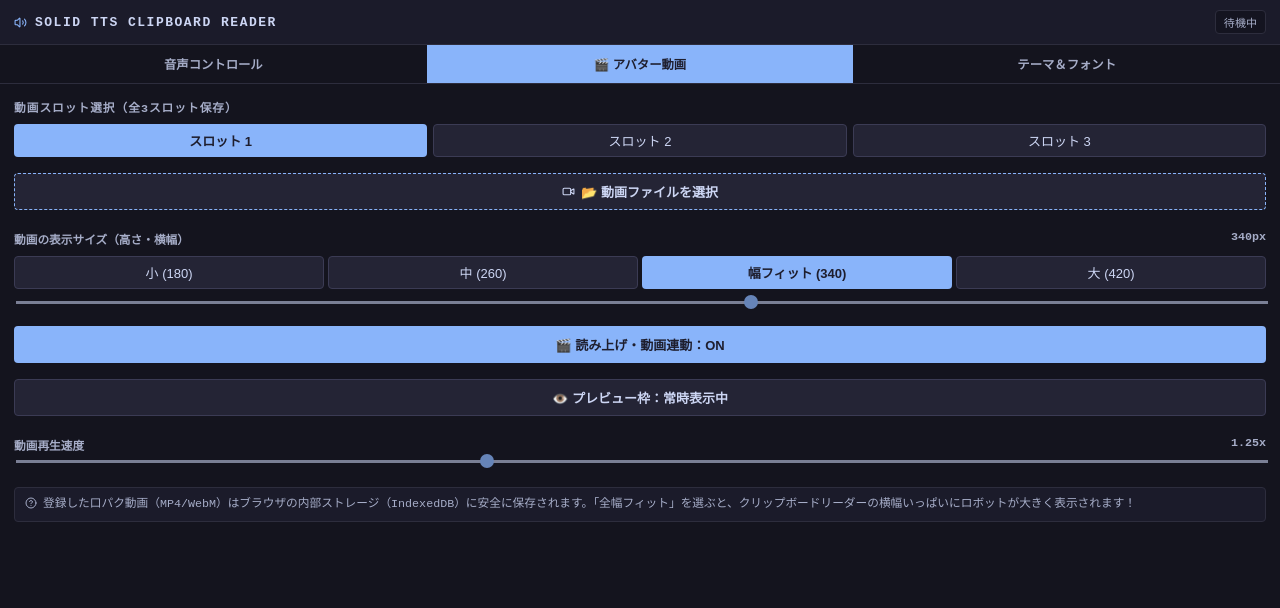
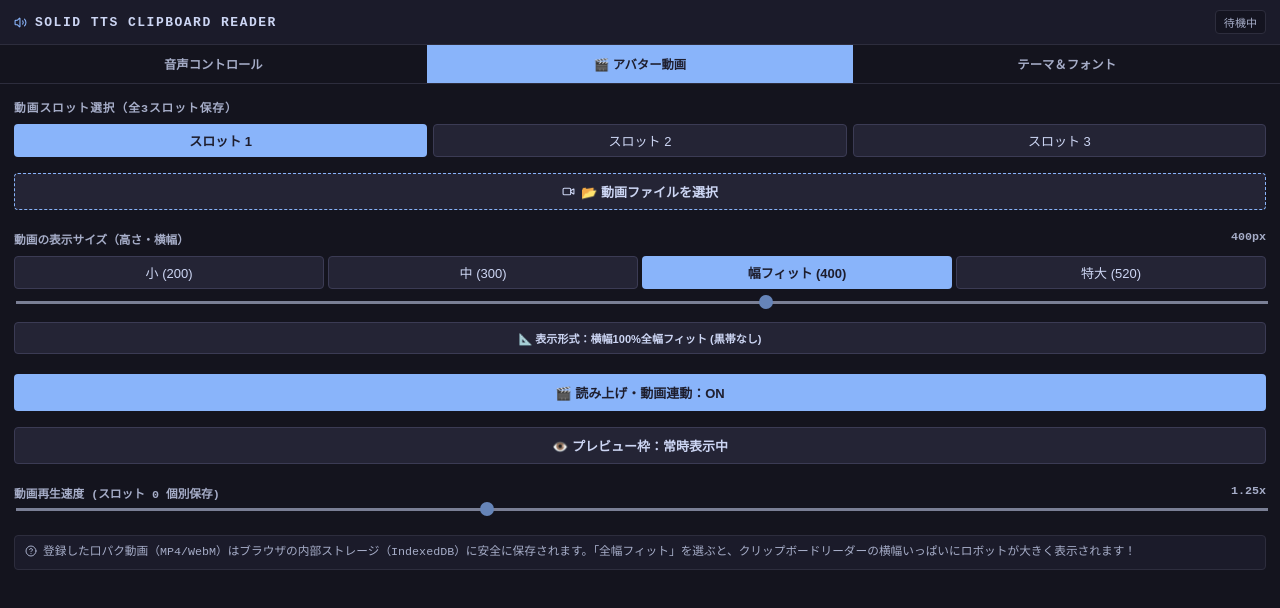
Before and after one commit to soroeru-afk/SOLID-TTS-CLIPBOARD-READER, a React (Vite) app: page / in a window 1280 px wide. Both pictures are taken after a click on the button "🎬 アバター動画". Shown: the top 608 px of the page. Built offline with nearby package versions, Linux system fonts and the light colour scheme.

Commit message:
feat: 横幅100%全幅フィット表示(黒帯なし)および動画再生速度のスロット別保存に対応

```diff
--- a/src/App.tsx
+++ b/src/App.tsx
@@ -118,12 +118,20 @@ export default function App() {
   // =============================================
   // アバター動画（口パク動画）State & 制御
   // =============================================
+  const getSlotVidSpeed = (slot: number) => {
+    const v = localStorage.getItem(`solid-tts-vid-speed-slot-${slot}`);
+    if (v) return parseFloat(v);
+    const old = localStorage.getItem("solid-tts-vid-speed");
+    return old ? parseFloat(old) : 1.25;
+  };
+
   const [vidSlot, setVidSlot] = useState(() => {
     const v = parseInt(localStorage.getItem("solid-tts-vid-slot") || "0");
     return isNaN(v) || v < 0 || v >= VID_SLOT_COUNT ? 0 : v;
   });
-  const [vidSpeed, setVidSpeed] = useState(() => parseFloat(localStorage.getItem("solid-tts-vid-speed") || "1.25"));
-  const [vidHeight, setVidHeight] = useState(() => parseInt(localStorage.getItem("solid-tts-vid-height") || "340")); // デフォルト幅フィット340px
+  const [vidSpeed, setVidSpeed] = useState(() => getSlotVidSpeed(vidSlot));
+  const [vidHeight, setVidHeight] = useState(() => parseInt(localStorage.getItem("solid-tts-vid-height") || "400")); // デフォルト幅フィット400px
+  const [vidFitMode, setVidFitMode] = useState<"cover" | "contain">(() => (localStorage.getItem("solid-tts-vid-fit") as "cover" | "contain") || "cover"); // デフォルト黒帯なし全幅
   const [vidSyncEnabled, setVidSyncEnabled] = useState(() => localStorage.getItem("solid-tts-vid-sync") !== "0"); // デフォルトON
   const [vidVisible, setVidVisible] = useState(() => localStorage.getItem("solid-tts-vid-visible") !== "0"); // デフォルトON
   const [videoBlobUrl, setVideoBlobUrl] = useState<string | null>(null);
@@ -154,13 +162,41 @@ export default function App() {
     if (videoRef.current) {
       videoRef.current.playbackRate = vidSpeed;
     }
-    localStorage.setItem("solid-tts-vid-speed", String(vidSpeed));
   }, [vidSpeed, videoBlobUrl]);
 
   // 動画表示高さの保存
   const changeVidHeight = (h: number) => {
     setVidHeight(h);
     localStorage.setItem("solid-tts-vid-height", String(h));
+  };
+
+  // 全幅フィット（cover / contain）の切り替え
+  const toggleVidFitMode = () => {
+    const next = vidFitMode === "cover" ? "contain" : "cover";
+    setVidFitMode(next);
+    localStorage.setItem("solid-tts-vid-fit", next);
+  };
+
+  // スロットごとの動画再生速度変更
+  const handleVidSpeedChange = (spd: number) => {
+    setVidSpeed(spd);
+    localStorage.setItem(`solid-tts-vid-speed-slot-${vidSlot}`, String(spd));
+    localStorage.setItem("solid-tts-vid-speed", String(spd));
+    if (videoRef.current) {
+      videoRef.current.playbackRate = spd;
+    }
+  };
+
+  // スロット切り替え（スロットごとの再生速度も自動復元）
+  const switchVidSlot = (idx: number) => {
+    pauseAvatarVideo();
+    setVidSlot(idx);
+    localStorage.setItem("solid-tts-vid-slot", String(idx));
+    const slotSpd = getSlotVidSpeed(idx);
+    setVidSpeed(slotSpd);
+    if (videoRef.current) {
+      videoRef.current.playbackRate = slotSpd;
+    }
   };
 
   // アバター動画の再生・一時停止処理
@@ -181,12 +217,6 @@ export default function App() {
     if (vid && !vid.paused) {
       vid.pause();
     }
-  };
-
-  const switchVidSlot = (idx: number) => {
-    pauseAvatarVideo();
-    setVidSlot(idx);
-    localStorage.setItem("solid-tts-vid-slot", String(idx));
   };
 
   const handleVideoUpload = async (e: React.ChangeEvent<HTMLInputElement>) => {
@@ -617,18 +647,26 @@ export default function App() {
             loop
             muted
             playsInline
-            className="avatar-video-element"
+            className={`avatar-video-element fit-${vidFitMode}`}
             style={{ maxHeight: `${vidHeight}px` }}
           />
-          {/* 右上クイックサイズ切り替えボタン */}
+          {/* 右上クイックサイズ＆フィット切り替えボタン */}
           <div className="avatar-size-bar">
             <button
-              onClick={() => changeVidHeight(vidHeight >= 340 ? 180 : 340)}
+              onClick={toggleVidFitMode}
               className="btn-size-toggle"
-              title={vidHeight >= 340 ? "標準サイズ(180px)に縮小" : "全幅フィット(340px)に拡大"}
+              title={vidFitMode === "cover" ? "全体収容(黒帯あり)に切替" : "横幅100%全幅フィット(黒帯なし)に切替"}
+              style={{ marginRight: "4px" }}
             >
-              {vidHeight >= 340 ? <Minimize2 size={11} /> : <Maximize2 size={11} />}
-              {vidHeight >= 340 ? "縮小" : "全幅フィット"}
+              {vidFitMode === "cover" ? "全幅フィット中" : "全体表示中"}
+            </button>
+            <button
+              onClick={() => changeVidHeight(vidHeight >= 400 ? 200 : 400)}
+              className="btn-size-toggle"
+              title={vidHeight >= 400 ? "標準サイズ(200px)に縮小" : "特大サイズ(400px)に拡大"}
+            >
+              {vidHeight >= 400 ? <Minimize2 size={11} /> : <Maximize2 size={11} />}
+              {vidHeight >= 400 ? "縮小" : "特大拡大"}
             </button>
           </div>
         </div>
@@ -927,38 +965,54 @@ export default function App() {
               </div>
               <div className="size-presets-grid" style={{ marginBottom: "6px" }}>
                 <button
-                  onClick={() => changeVidHeight(180)}
-                  className={`slot-btn ${vidHeight === 180 ? "active" : ""}`}
+                  onClick={() => changeVidHeight(200)}
+                  className={`slot-btn ${vidHeight === 200 ? "active" : ""}`}
                 >
-                  小 (180)
+                  小 (200)
                 </button>
                 <button
-                  onClick={() => changeVidHeight(260)}
-                  className={`slot-btn ${vidHeight === 260 ? "active" : ""}`}
+                  onClick={() => changeVidHeight(300)}
+                  className={`slot-btn ${vidHeight === 300 ? "active" : ""}`}
                 >
-                  中 (260)
+                  中 (300)
                 </button>
                 <button
-                  onClick={() => changeVidHeight(340)}
-                  className={`slot-btn ${vidHeight === 340 ? "active" : ""}`}
+                  onClick={() => changeVidHeight(400)}
+                  className={`slot-btn ${vidHeight === 400 ? "active" : ""}`}
                 >
-                  幅フィット (340)
+                  幅フィット (400)
                 </button>
                 <button
-                  onClick={() => changeVidHeight(420)}
-                  className={`slot-btn ${vidHeight === 420 ? "active" : ""}`}
+                  onClick={() => changeVidHeight(520)}
+                  className={`slot-btn ${vidHeight === 520 ? "active" : ""}`}
                 >
-                  大 (420)
+                  特大 (520)
                 </button>
               </div>
               <input
                 type="range"
-                min="140"
-                max="480"
+                min="160"
+                max="560"
                 step="10"
                 value={vidHeight}
                 onChange={(e) => changeVidHeight(parseInt(e.target.value))}
               />
+            </div>
+
+            {/* 表示フィット切替ボタン（黒帯なし全幅フィット ↔ 全体等倍表示） */}
+            <div className="setting-row" style={{ marginTop: "6px" }}>
+              <button
+                onClick={toggleVidFitMode}
+                className="btn-action"
+                style={{
+                  width: "100%",
+                  padding: "7px 10px",
+                  fontSize: "0.85em",
+                  borderColor: "var(--border-btn-secondary)"
+                }}
+              >
+                {vidFitMode === "cover" ? "📐 表示形式：横幅100%全幅フィット (黒帯なし)" : "📐 表示形式：全体収容モード (等倍比率)"}
+              </button>
             </div>
 
             {/* 口パク動画連動トグル */}
@@ -994,10 +1048,10 @@ export default function App() {
               </button>
             </div>
 
-            {/* 動画再生速度スライダー */}
+            {/* 動画再生速度スライダー（スロット別個別保存対応） */}
             <div className="setting-row" style={{ marginTop: "10px" }}>
               <div className="setting-label-row">
-                <span>動画再生速度</span>
+                <span>動画再生速度 (スロット {vidSlot} 個別保存)</span>
                 <span>{vidSpeed.toFixed(2)}x</span>
               </div>
               <input
@@ -1006,7 +1060,7 @@ export default function App() {
                 max="2.5"
                 step="0.05"
                 value={vidSpeed}
-                onChange={(e) => setVidSpeed(parseFloat(e.target.value))}
+                onChange={(e) => handleVidSpeedChange(parseFloat(e.target.value))}
               />
             </div>
 
--- a/src/index.css
+++ b/src/index.css
@@ -520,6 +520,13 @@ input[type="range"]::-moz-range-thumb {
   width: 100%;
   height: 100%;
   display: block;
+}
+
+.avatar-video-element.fit-cover {
+  object-fit: cover;
+}
+
+.avatar-video-element.fit-contain {
   object-fit: contain;
 }
 
```
